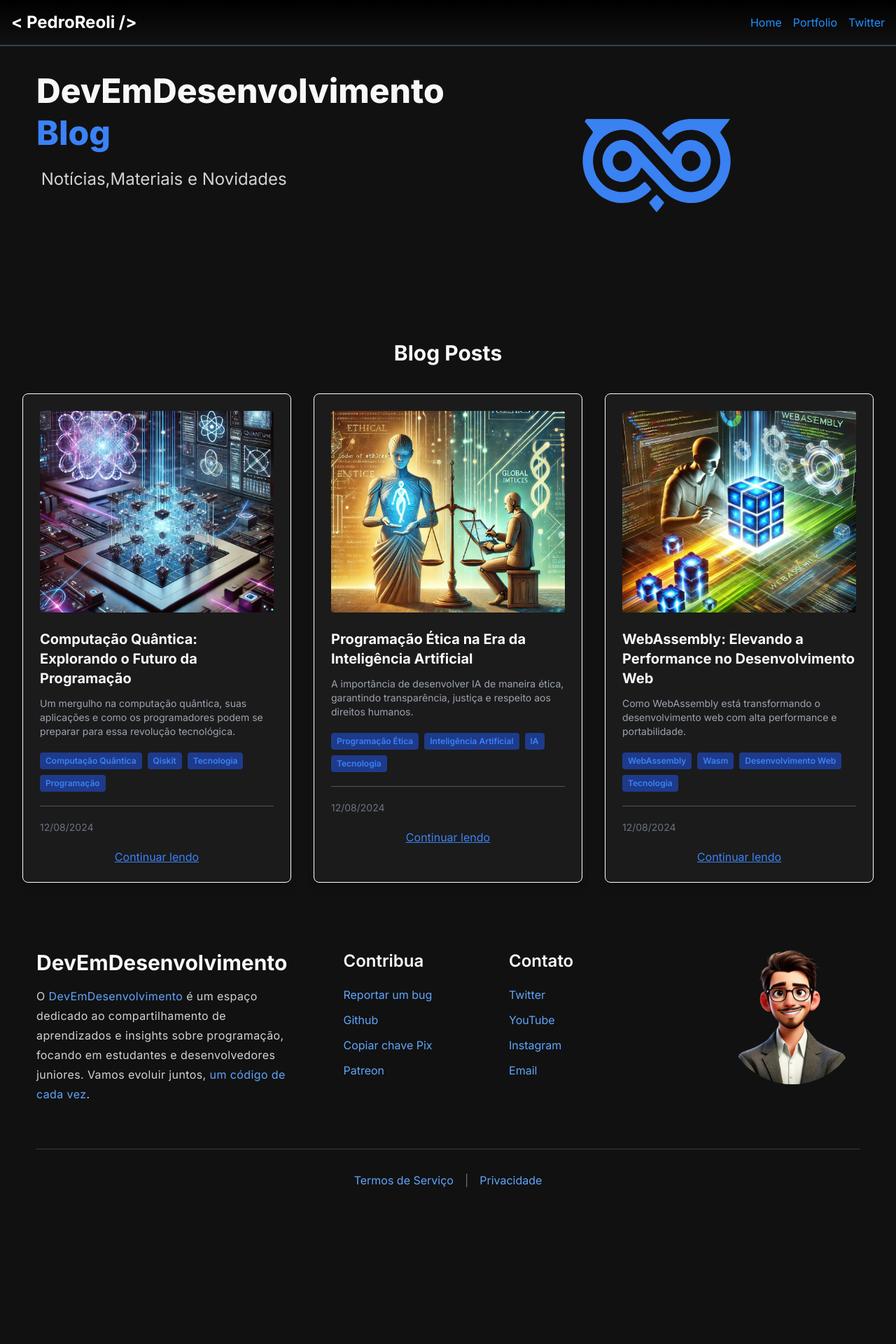
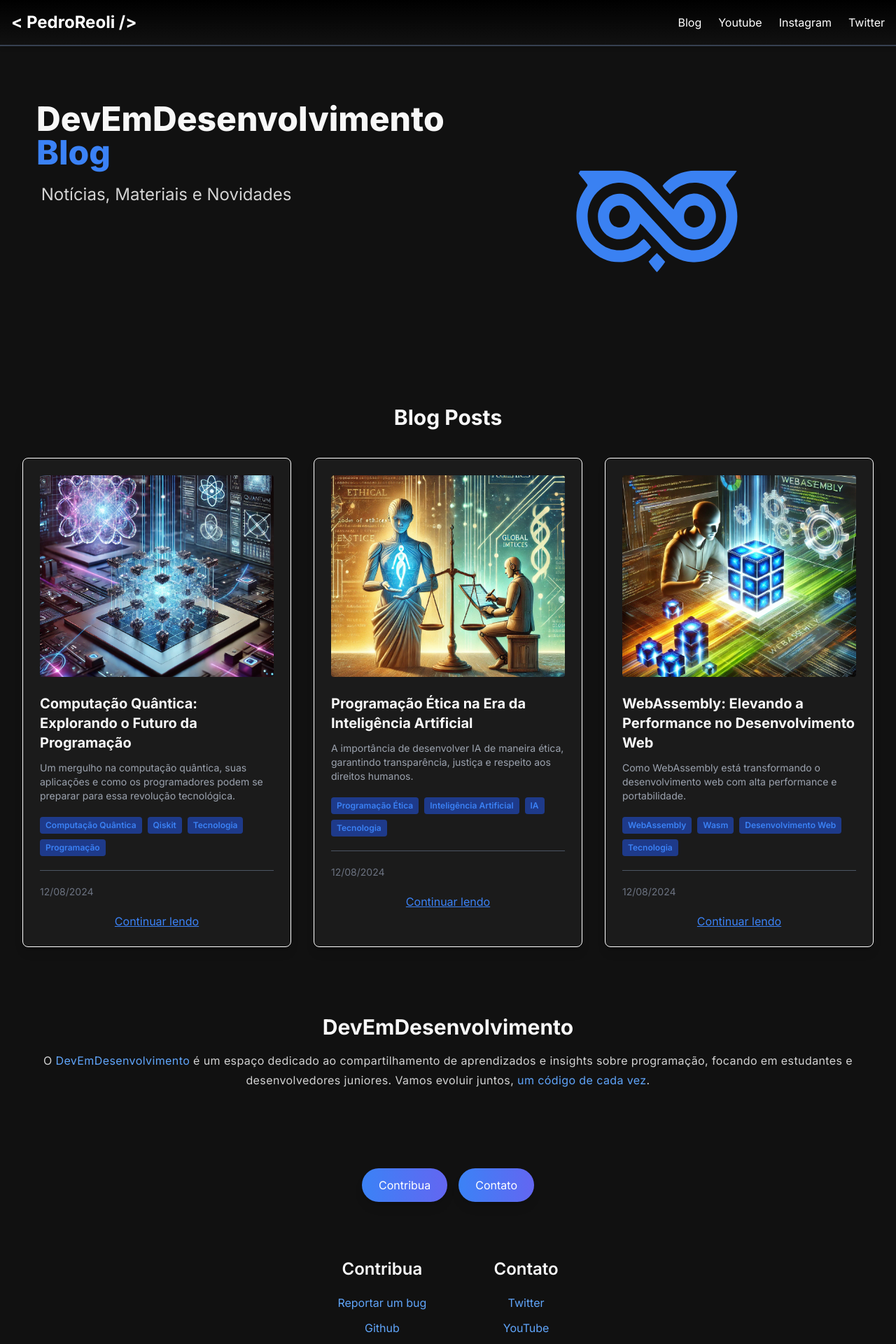
Before and after one commit to PedroReoli/BlogDevInDevelopment, a React (Vite) app: page / in a window 1280 px wide. Shown: the top 1920 px of the page at 70% size. Before the commit the page ends 1762 px from the top, so only its background shows below. Built offline with nearby package versions, Linux system fonts and the light colour scheme.

Commit message:
Footer quase responsivo

```diff
--- /dev/null
+++ b/src/Responsive.css
@@ -0,0 +1,73 @@
+/* Responsive.css */
+
+/* Responsive.css */
+/* ////////////////////////////////////////// */
+/* TOPBAR - RESPONSIVIDADE  */
+/* ////////////////////////////////////////// */
+
+/* ////////////////////////////////////////// */
+/* TOPBAR - RESPONSIVIDADE */
+/* ////////////////////////////////////////// */
+
+/* Regras gerais para telas menores que 640px */
+@media (max-width: 640px) {
+    .topbar-container {
+      justify-content: center;
+      padding-left: 10px;
+      padding-right: 10px;
+      width: 100%;
+    }
+
+    .topbar-logo {
+      text-align: center;
+      flex: 1;
+    }
+
+    .topbar-nav {
+      display: none; /* Esconde o menu em telas pequenas */
+    }
+  }
+
+  /* Regras específicas para telas menores que 325px */
+  @media (max-width: 325px) {
+    .topbar-container {
+      justify-content: center;
+      padding-left: 0;
+      padding-right: 0;
+      width: 100%;
+    }
+
+    .topbar-logo {
+      text-align: center;
+      flex: 1;
+      width: 100%;
+    }
+
+    /* Garante que a topbar ocupe 100% da largura da tela */
+    .topbar-container {
+      margin: 0;  /* Remove qualquer margem que possa estar causando o problema */
+      box-sizing: border-box; /* Garante que o padding e border sejam incluídos no tamanho */
+      width: 100vw; /* Garante que a Topbar ocupe toda a largura da viewport */
+    }
+
+    .topbar-logo {
+      text-align: center;
+      flex: 1;
+      width: 100%;
+    }
+  }
+
+
+
+
+
+/* ////////////////////////////////////////////////// */
+/* Footer - Responsividade*/
+/* ////////////////////////////////////////////////// */
+/* ////////////////////////////////////////////////// */
+/* Footer - Responsividade */
+/* ////////////////////////////////////////////////// */
+
+/* ////////////////////////////////////////////////// */
+/* Footer - Responsividade */
+/* ////////////////////////////////////////////////// */
--- a/src/_root/pages/Footer.tsx
+++ b/src/_root/pages/Footer.tsx
@@ -5,7 +5,7 @@ const Footer = () => {
   const [isOpen, setIsOpen] = useState(false);
   const [content, setContent] = useState("");
 
-  const handleOpen = (event: React.MouseEvent<HTMLAnchorElement>, contentType: string) => {
+  const handleOpen = (event: React.MouseEvent<HTMLAnchorElement | HTMLButtonElement>, contentType: string) => {
     event.preventDefault();
     setContent(contentType);
     setIsOpen(true);
@@ -16,14 +16,12 @@ const Footer = () => {
     setContent("");
   };
 
-  const handleCopyPix = (event: React.MouseEvent<HTMLAnchorElement>) => {
-    event.preventDefault();  // Evita que a página suba
+  const handleCopyPix = (event: React.MouseEvent<HTMLAnchorElement | HTMLButtonElement>) => {
+    event.preventDefault();
     navigator.clipboard.writeText('87ed50aa-9526-46a2-8aec-e1a1cce4a9e4');
     setIsOpen(true);
     setContent("Chave Pix copiada com sucesso");
 
-
-    // Fechar o popup após 2 segundos
     setTimeout(() => {
       setIsOpen(false);
     }, 800);
@@ -32,10 +30,10 @@ const Footer = () => {
   return (
     <>
       <footer className="bg-[#111111] text-white py-16 px-5">
-        <div className="container mx-auto">
-          <div className="flex flex-col md:flex-row justify-between items-start gap-10 md:gap-20">
+        <div className="container mx-auto footer-container">
+          <div className="flex flex-col md:flex-col items-center gap-10 md:gap-20">
             {/* Seção DevEmDesenvolvimento */}
-            <div className="flex-1 flex flex-col justify-center md:justify-start text-center md:text-left">
+            <div className="flex-1 flex flex-col justify-center text-center md:text-center">
               <h3 className="text-3xl font-bold mb-4">DevEmDesenvolvimento</h3>
               <p className="text-base leading-7 tracking-wide">
                 O <span className="text-blue-400">DevEmDesenvolvimento</span> é um espaço dedicado ao compartilhamento
@@ -43,37 +41,34 @@ const Footer = () => {
               </p>
             </div>
 
-            {/* Seções Contribua e Contato */}
-            <div className="sm:hidden md:block flex-1">
-              <div className="flex flex-col md:flex-row justify-between md:space-x-24">
-                <div className="flex flex-col text-center md:text-left mb-6 md:mb-0">
+            {/* Botões em 768px e abaixo */}
+            <div className="flex justify-center mt-8">
+              <button onClick={(e) => handleOpen(e, 'Contribua')} className="btn-enhanced mx-2">Contribua</button>
+              <button onClick={(e) => handleOpen(e, 'Contato')} className="btn-enhanced mx-2">Contato</button>
+            </div>
+
+            {/* Seções Contribua e Contato (Visíveis em telas acima de 768px) */}
+            <div className="hidden md:flex flex-1 justify-center">
+              <div className="flex flex-row justify-between w-full md:space-x-24">
+                <div className="flex flex-col text-center mb-6">
                   <h4 className="text-2xl font-semibold mb-5">Contribua</h4>
                   <ul className="text-base space-y-3">
                     <li><a href="mailto:pedrosousa2160@gmail.com" className="text-blue-400 hover:underline">Reportar um bug</a></li>
                     <li><a href="https://github.com/PedroReoli" className="text-blue-400 hover:underline">Github</a></li>
-                    <li><a href="#" onClick={handleCopyPix} className="text-blue-400 hover:underline">Copiar chave Pix</a></li>
+                    <li><button onClick={handleCopyPix} className="text-blue-400 hover:underline">Copiar chave Pix</button></li>
                     <li><a href="#" className="text-blue-400 hover:underline">Patreon</a></li>
                   </ul>
                 </div>
-                <div className="flex flex-col text-center md:text-left mb-6 md:mb-0">
+                <div className="flex flex-col text-center mb-6">
                   <h4 className="text-2xl font-semibold mb-5">Contato</h4>
                   <ul className="text-base space-y-3">
                     <li><a href="https://x.com/opedroreoli" className="text-blue-400 hover:underline">Twitter</a></li>
-                    <li><a href="https://www.youtube.com/@DevDesenvolvimento"className="text-blue-400 hover:underline">YouTube</a></li>
+                    <li><a href="https://www.youtube.com/@DevDesenvolvimento" className="text-blue-400 hover:underline">YouTube</a></li>
                     <li><a href="https://www.instagram.com/01_dev_em_desenvolvimento" className="text-blue-400 hover:underline">Instagram</a></li>
                     <li><a href="mailto:pedrosousa2160@gmail.com" className="text-blue-400 hover:underline">Email</a></li>
                   </ul>
                 </div>
               </div>
-            </div>
-
-            {/* Imagem Condicional - Alinhada à Direita */}
-            <div className="flex justify-end flex-1">
-              <img
-                src="/images/EuPIxar.png" // Substitua pelo caminho real da imagem
-                alt="Imagem Descritiva"
-                className="w-32 h-32 md:w-48 md:h-48 object-cover rounded-full"
-              />
             </div>
           </div>
 
--- a/src/_root/pages/Home.tsx
+++ b/src/_root/pages/Home.tsx
@@ -1,11 +1,8 @@
-// src/_root/pages/Home.tsx
 import { useEffect, useState } from 'react';
-
+import '@/Responsive.css'
 const Home = () => {
   const [text, setText] = useState('');
-  // Não consegui arrumar e entender o fato do 2* caracter sempre ser cortado da animação
-  // Então esse espaço é fundamental para isso(gambiarra danada)
-  const fullText = "  Notícias,Materiais e Novidades ";
+  const fullText = "  Notícias, Materiais e Novidades ";
 
   useEffect(() => {
     let index = 0;
@@ -16,28 +13,24 @@ const Home = () => {
       } else {
         clearInterval(interval);
       }
-    }, 60); // o tempo ta aq
+    }, 60);
     return () => clearInterval(interval);
   }, []);
 
   return (
     <section id="home" className="bg-[#111111] text-white py-20 px-5">
-      <div className="container mx-auto flex flex-col md:flex-row items-start">
-        <div className="flex-1 max-w-2xl">
-        <h1 className="text-5xl font-extrabold mb-5 text-left leading-tight">
-
+      <div className="container mx-auto flex flex-col md:flex-row items-center md:items-start">
+        <div className="flex-1 max-w-2xl text-center md:text-left">
+          <h1 className="text-4xl md:text-5xl font-extrabold mb-5 leading-tight">
+            DevEmDesenvolvimento <span className="text-blue-500">Blog</span>
           </h1>
-          <h1 className="text-5xl font-extrabold mb-5 text-left leading-tight">
-           DevEmDesenvolvimento  <span className="text-blue-500">Blog</span>
-          </h1>
-          <div className="text-2xl mb-5 text-gray-300 flex items-center">
+          <div className="text-xl md:text-2xl mb-5 text-gray-300 flex justify-center md:justify-start items-center">
             <p className="whitespace-pre-wrap">{text}</p>
             <span className="typewriter-cursor"></span>
           </div>
-
         </div>
-        <div className="flex-1 mt-10 md:mt-0 flex justify-center items-center">
-          <img src="/images/prog.svg" alt="logo" className="w-1/2 h-auto max-w-xs sm:hidden md:block"/>
+        <div className="flex-1 mt-10 md:mt-0 flex justify-center items-center md:block hidden md:flex">
+          <img src="/images/prog.svg" alt="logo" className="w-full max-w-xs" />
         </div>
       </div>
     </section>
--- a/src/components/layout/Topbar.tsx
+++ b/src/components/layout/Topbar.tsx
@@ -1,23 +1,24 @@
 // src/components/Topbar.tsx
-
-import { Link } from 'react-router-dom';
+import '@/Responsive.css';
 
 const Topbar = () => {
   return (
-    <div className="bg-gradient-to-b from-black to-[#111111]  text-white p-4 flex justify-between items-center fixed top-0 left-0 right-0 z-50 border-b-2 border-gray-700">
-      {/* Nome Pedro Reoli */}
-      <div className="text-2xl font-bold">
-        &lt; PedroReoli /&gt;
+    <header className="topbar-container bg-gradient-to-b from-black to-[#111111] p-4 sticky top-0 z-50 shadow-md border-b-2 border-gray-700 w-full">
+      <div className="w-full flex justify-between items-center">
+        {/* Logo */}
+        <div className="topbar-logo text-2xl font-bold">
+          &lt; PedroReoli /&gt;
+        </div>
+
+        {/* Menu */}
+        <nav className="topbar-nav hidden md:flex space-x-6">
+          <a href="https://devemdesenvolvimento.netlify.app" className="text-white hover:text-blue-500 transition">Blog</a>
+          <a href="https://www.youtube.com/@DevDesenvolvimento" className="text-white hover:text-blue-500 transition">Youtube</a>
+          <a href="https://www.instagram.com/01_dev_em_desenvolvimento" className="text-white hover:text-blue-500 transition">Instagram</a>
+          <a href="https://x.com/opedroreoli" className="text-white hover:text-blue-500 transition">Twitter</a>
+        </nav>
       </div>
-
-      {/* Menu */}
-      <div className="flex space-x-4">
-        <Link to="/" className="hover:underline">Home</Link>
-        <Link to="https://pedroreoliportfolio.netlify.app" className="hover:underline">Portfolio</Link>
-        <Link to="https://x.com/opedroreoli" className="hover:underline">Twitter</Link>
-        {/* <Link to="/cursos" className="hover:underline">Cursos</Link> */}
-      </div>
-    </div>
+    </header>
   );
 };
 
```
